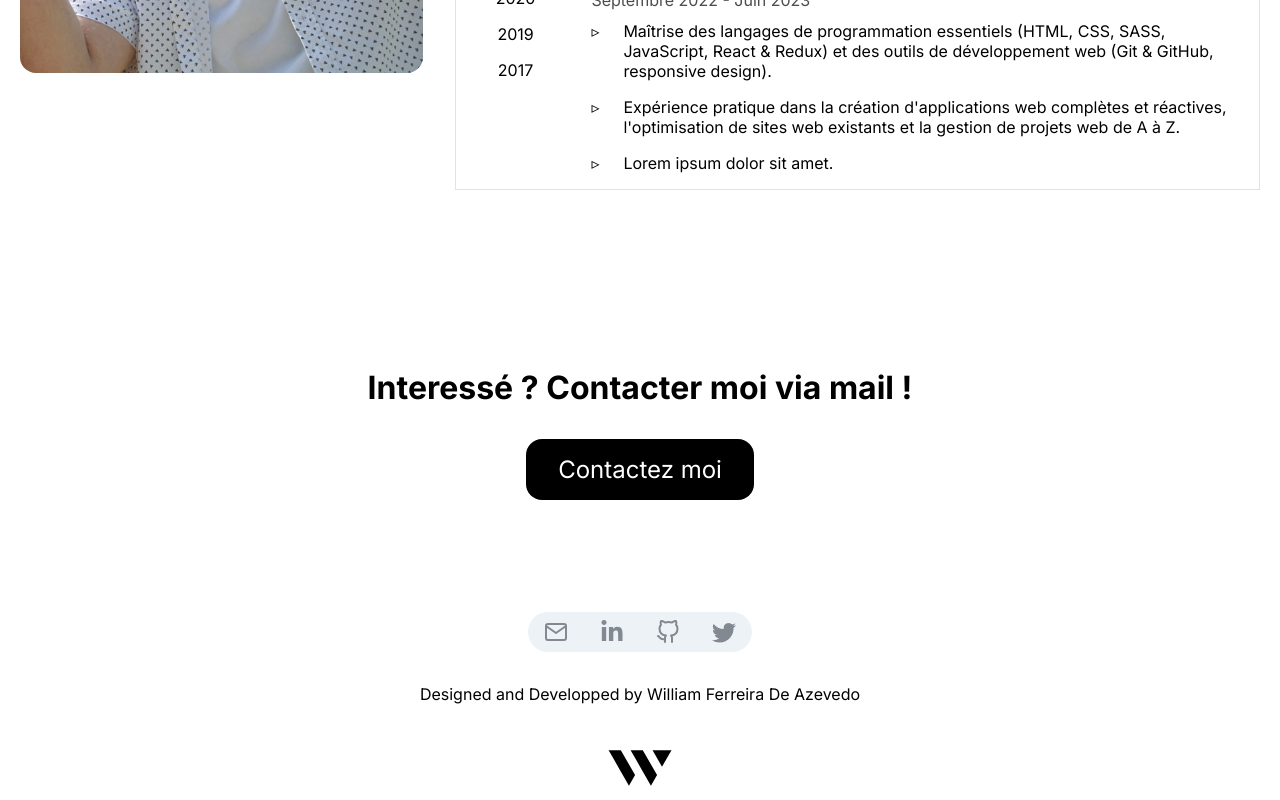
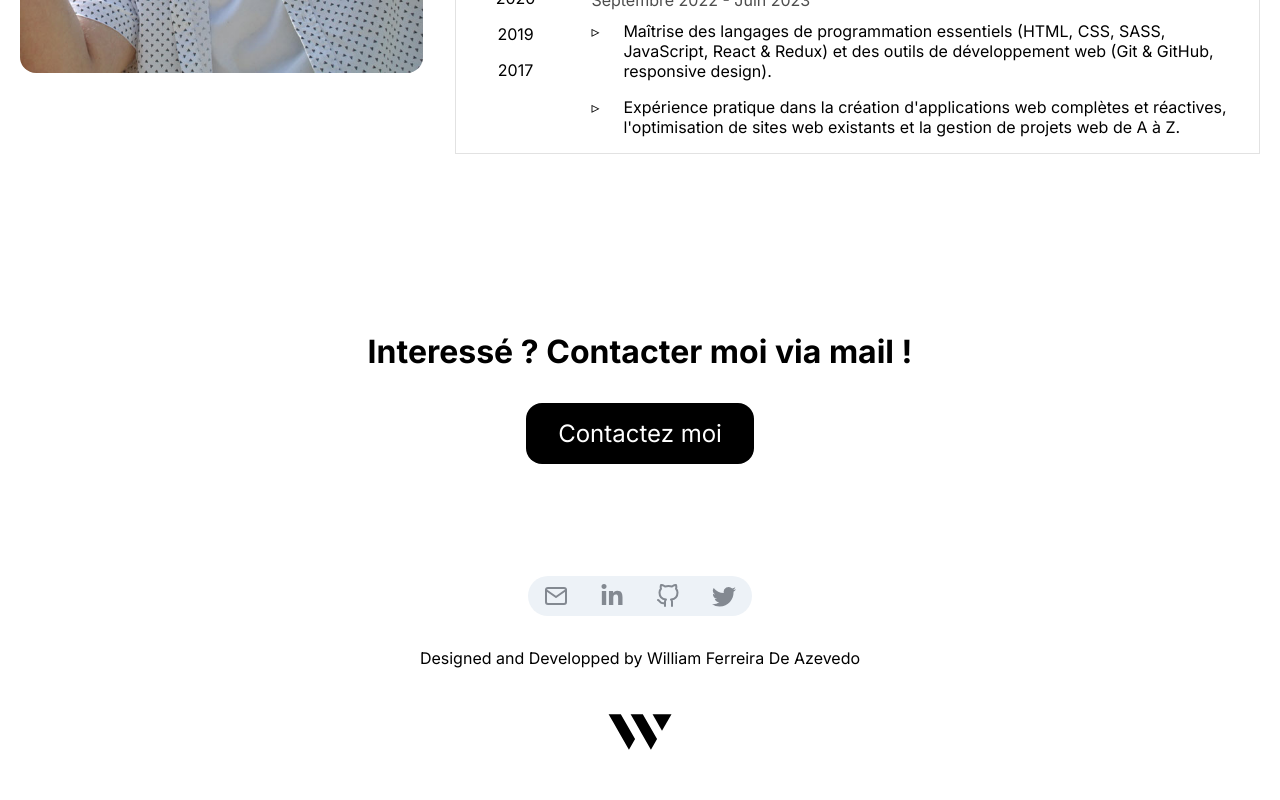
Before and after one commit to WillFDA/williamdeazevedo2023, a Next.js app: page / in a window 1280 px wide. Shown: the part 3004-3804 px from the top of the page. After the commit the page ends 3768 px from the top, so only its background shows below. Built offline with nearby package versions, Linux system fonts and the light colour scheme.

Commit message:
Update SchoolComponent.tsx

```diff
--- a/src/components/SchoolComponent.tsx
+++ b/src/components/SchoolComponent.tsx
@@ -52,7 +52,6 @@ const SchoolComponent = () => {
                         <ul className="about-content-ul">
                           <li>Maîtrise des langages de programmation essentiels (HTML, CSS, SASS, JavaScript, React & Redux) et des outils de développement web (Git & GitHub, responsive design).</li>
                           <li>Expérience pratique dans la création d&apos;applications web complètes et réactives, l&apos;optimisation de sites web existants et la gestion de projets web de A à Z.</li>
-                          <li>Lorem ipsum dolor sit amet.</li>
                         </ul>
                       </div>
                   </motion.div>
```
